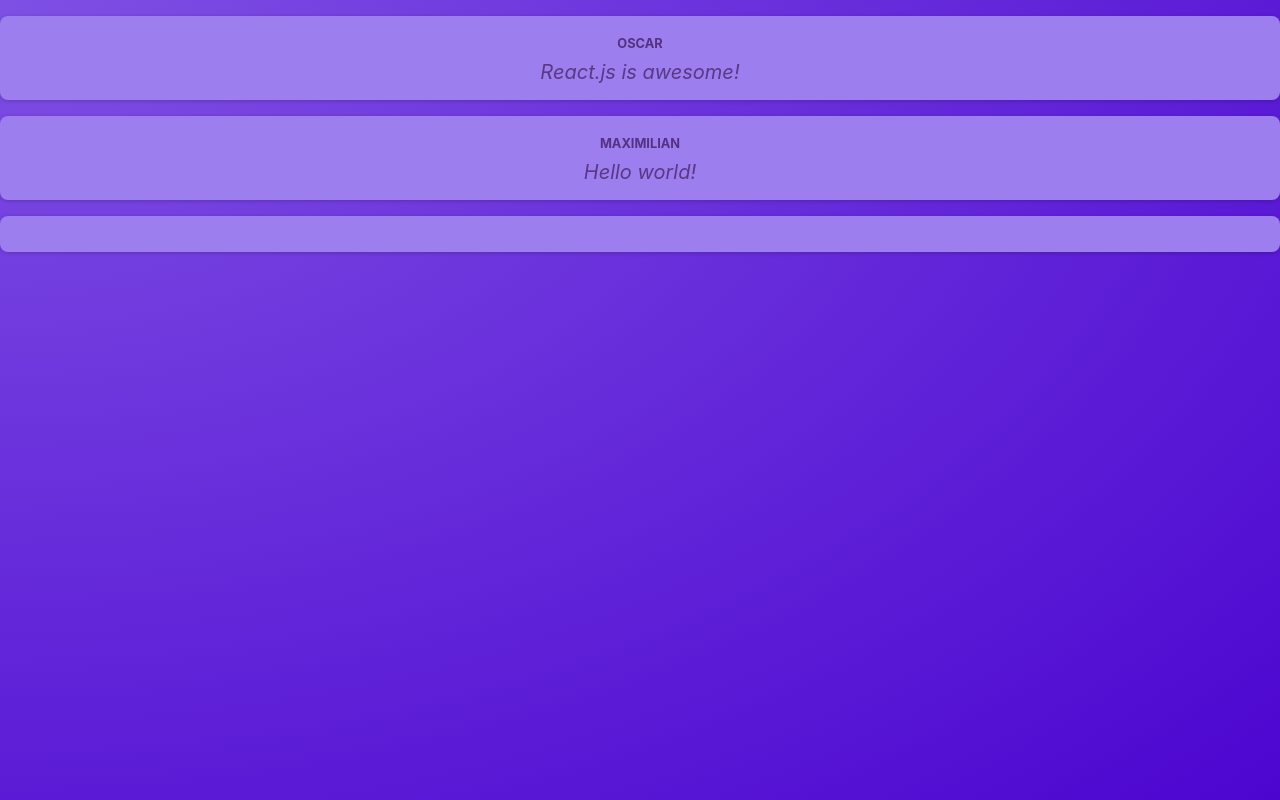
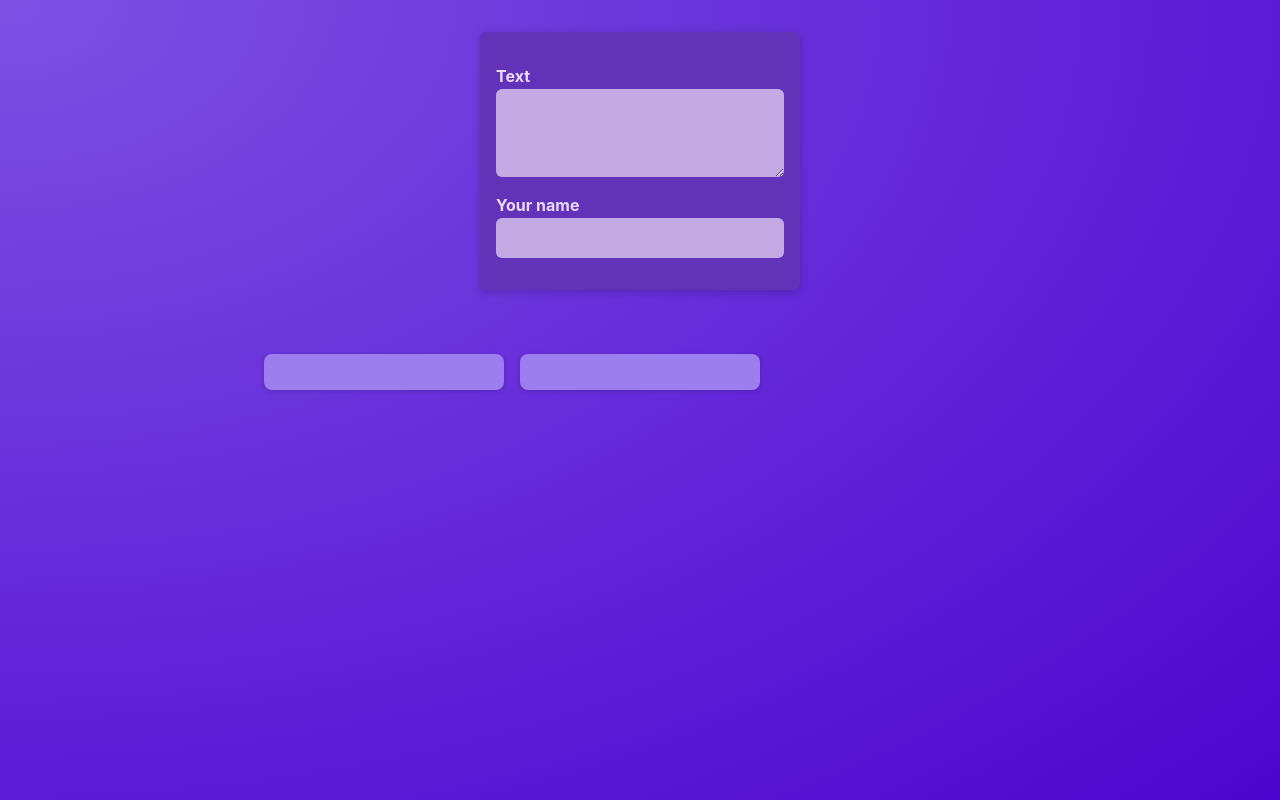
Before and after one commit to oscarg11/practice, a React (Vite) app in the folder next-js/starting-project/: page / in a window 1280 px wide. Built offline with nearby package versions, Linux system fonts and the light colour scheme.

Commit message:
react refresher on state

```diff
--- a/next-js/starting-project/src/App.jsx
+++ b/next-js/starting-project/src/App.jsx
@@ -1,11 +1,8 @@
-import Post from "./components/Post";
+import PostsList from "./components/PostsList";
 
 function App() {
   return <main>
-    <Post author="Oscar" body="React.js is awesome!"/>
-    <Post author="Maximilian" body="Hello world!"/>
-    <Post />
-
+    <PostsList />
   </main>
 }
 
--- /dev/null
+++ b/next-js/starting-project/src/components/NewPost.jsx
@@ -0,0 +1,20 @@
+import classes from './NewPost.module.css';
+
+function NewPost(props) {
+
+return (
+<form className={classes.form}>
+    <p>
+        <label htmlFor="body">Text</label>
+        <textarea id="body" required rows={3} onChange={props.onBodyChange}/>
+    </p>
+
+    <p>
+        <label htmlFor="name">Your name</label>
+        <input type="text" id="name" required onChange={props.onAuthorChange} />
+    </p>
+</form>
+);
+}
+
+export default NewPost;
--- /dev/null
+++ b/next-js/starting-project/src/components/NewPost.module.css
@@ -0,0 +1,55 @@
+.form {
+background-color: #6233b9;
+padding: 1rem;
+width: 20rem;
+margin: 2rem auto;
+border-radius: 6px;
+box-shadow: 0 2px 8px rgba(0, 0, 0, 0.2);
+}
+
+.form label {
+display: block;
+margin-bottom: 0.05rem;
+color: #eadbfb;
+font-weight: bold;
+}
+
+.form input,
+.form textarea {
+display: block;
+width: 100%;
+font: inherit;
+padding: 0.5rem;
+border-radius: 6px;
+border: none;
+background-color: #c4a9e4;
+color: #28262c;
+}
+
+.actions {
+display: flex;
+justify-content: flex-end;
+gap: 0.5rem;
+}
+
+.actions button {
+cursor: pointer;
+font: inherit;
+padding: 0.5rem 1.5rem;
+border: none;
+border-radius: 4px;
+background-color: #34036c;
+color: #e5d5f7;
+}
+
+.actions button:hover {
+background-color: #23014a;
+}
+
+.actions button[type='button'] {
+background-color: transparent;
+}
+
+.actions button[type='button']:hover {
+color: #d1bee6;
+}
--- a/next-js/starting-project/src/components/Post.jsx
+++ b/next-js/starting-project/src/components/Post.jsx
@@ -2,10 +2,10 @@
 
 function Post(props){
     return (
-        <div className={classes.post}>
+        <li className={classes.post}>
             <p className={classes.author}>{props.author}</p>
             <p className={classes.text}>{props.body}</p>
-        </div>
+        </li>
     );
 }
 
--- /dev/null
+++ b/next-js/starting-project/src/components/PostsList.jsx
@@ -0,0 +1,31 @@
+import React, {useState} from 'react';
+import NewPost from "./NewPost";
+import Post from "./Post";
+import classes from'./PostsList.module.css';
+
+function PostsList(){
+    const [enteredBody, setEnteredBody] = useState(''); // Body text state
+    const [enteredAuthor, setEnteredAuthor]=useState('');// Author text state
+
+    //Body text function
+    function bodyChangeHandler(event){
+        console.log(event.target.value);
+        setEnteredBody(event.target.value);
+    }
+    //Author text function
+    function authorChangeHandler(event){
+        console.log(event.target.value);
+        setEnteredAuthor(event.target.value);
+    }
+    return (
+    <>
+        <NewPost onBodyChange={bodyChangeHandler} onAuthorChange={authorChangeHandler} />
+        <ul className={classes.posts}>
+            <Post author={enteredAuthor} body={enteredBody}/>
+            <Post author={enteredAuthor} body={enteredBody}/>
+        </ul>
+    </>
+    );
+}
+
+export default PostsList;
--- /dev/null
+++ b/next-js/starting-project/src/components/PostsList.module.css
@@ -0,0 +1,10 @@
+.posts {
+    list-style: none;
+    max-width: 50rem;
+    margin: 1rem auto;
+    padding: 1rem 0;
+    display: grid;
+    gap: 1rem;
+    grid-template-columns: repeat(3, 30%);
+    justify-content: center;
+}
--- a/next-js/starting-project/src/index.css
+++ b/next-js/starting-project/src/index.css
@@ -18,6 +18,5 @@
 
 body {
   margin: 0;
-  text-align: center;
   color: #e6ddf9;
 }
```
